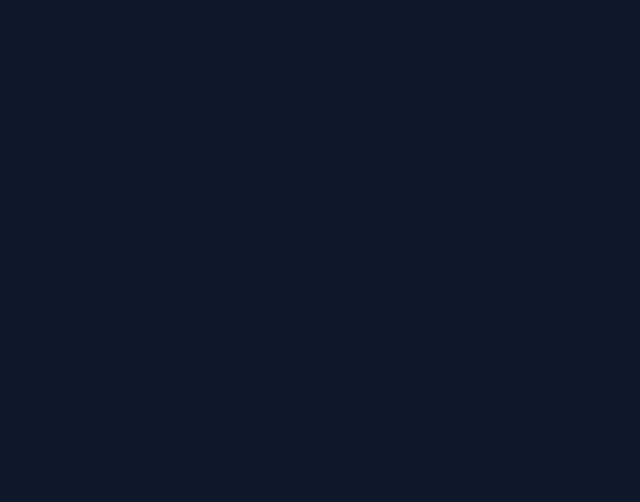
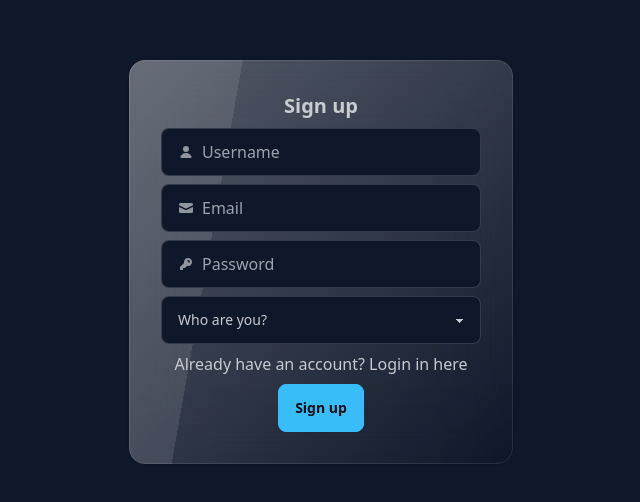
Before and after one commit to Mohitbhatt27/CRM-app, a React (Vite) app: page /signup in a window 1280 px wide. Shown: the part 938-1440 px from the top of the page, without its empty margins (319-959 px from the left). Before the commit the page ends 800 px from the top, so only its background shows below. Built offline with nearby package versions, Linux system fonts and the light colour scheme; the HTML template or start-up script is replaced by a standard one.

Commit message:
Added signup page design

```diff
--- a/src/App.jsx
+++ b/src/App.jsx
@@ -1,10 +1,12 @@
 import "./App.css";
 import Login from "./pages/auth/Login";
+import Signup from "./pages/auth/Signup";
 
 function App() {
   return (
     <>
       <Login />
+      <Signup />
     </>
   );
 }
--- /dev/null
+++ b/src/pages/auth/Signup.jsx
@@ -0,0 +1,78 @@
+import { useState } from "react";
+
+function Signup() {
+  const [pass, setPass] = useState("");
+  return (
+    <>
+      <div className="flex justify-center items-center h-screen">
+        <div className="card w-96 glass">
+          <div className="card-body">
+            <h2 className="card-title flex items-center justify-center ">
+              Sign up
+            </h2>
+
+            <label className="input input-bordered flex items-center gap-2">
+              <svg
+                xmlns="http://www.w3.org/2000/svg"
+                viewBox="0 0 16 16"
+                fill="currentColor"
+                className="w-4 h-4 opacity-70"
+              >
+                <path d="M8 8a3 3 0 1 0 0-6 3 3 0 0 0 0 6ZM12.735 14c.618 0 1.093-.561.872-1.139a6.002 6.002 0 0 0-11.215 0c-.22.578.254 1.139.872 1.139h9.47Z" />
+              </svg>
+              <input type="text" className="grow" placeholder="Username" />
+            </label>
+            <label className="input input-bordered flex items-center gap-2">
+              <svg
+                xmlns="http://www.w3.org/2000/svg"
+                viewBox="0 0 16 16"
+                fill="currentColor"
+                className="w-4 h-4 opacity-70"
+              >
+                <path d="M2.5 3A1.5 1.5 0 0 0 1 4.5v.793c.026.009.051.02.076.032L7.674 8.51c.206.1.446.1.652 0l6.598-3.185A.755.755 0 0 1 15 5.293V4.5A1.5 1.5 0 0 0 13.5 3h-11Z" />
+                <path d="M15 6.954 8.978 9.86a2.25 2.25 0 0 1-1.956 0L1 6.954V11.5A1.5 1.5 0 0 0 2.5 13h11a1.5 1.5 0 0 0 1.5-1.5V6.954Z" />
+              </svg>
+              <input type="text" className="grow" placeholder="Email" />
+            </label>
+            <label className="input input-bordered flex items-center gap-2">
+              <svg
+                xmlns="http://www.w3.org/2000/svg"
+                viewBox="0 0 16 16"
+                fill="currentColor"
+                className="w-4 h-4 opacity-70"
+              >
+                <path
+                  fillRule="evenodd"
+                  d="M14 6a4 4 0 0 1-4.899 3.899l-1.955 1.955a.5.5 0 0 1-.353.146H5v1.5a.5.5 0 0 1-.5.5h-2a.5.5 0 0 1-.5-.5v-2.293a.5.5 0 0 1 .146-.353l3.955-3.955A4 4 0 1 1 14 6Zm-4-2a.75.75 0 0 0 0 1.5.5.5 0 0 1 .5.5.75.75 0 0 0 1.5 0 2 2 0 0 0-2-2Z"
+                  clipRule="evenodd"
+                />
+              </svg>
+              <input
+                type="password"
+                className="grow"
+                placeholder="Password"
+                value={pass}
+                onChange={(e) => setPass(e.target.value)}
+              />
+            </label>
+            <select className="select select-bordered w-full max-w-xs">
+              <option disabled selected>
+                Who are you?
+              </option>
+              <option>Customer</option>
+              <option>Engineer</option>
+            </select>
+            <p className="text-center">
+              Already have an account? Login in here
+            </p>
+            <div className="card-actions flex item-center justify-center">
+              <button className="btn btn-primary">Sign up</button>
+            </div>
+          </div>
+        </div>
+      </div>
+    </>
+  );
+}
+
+export default Signup;
```
